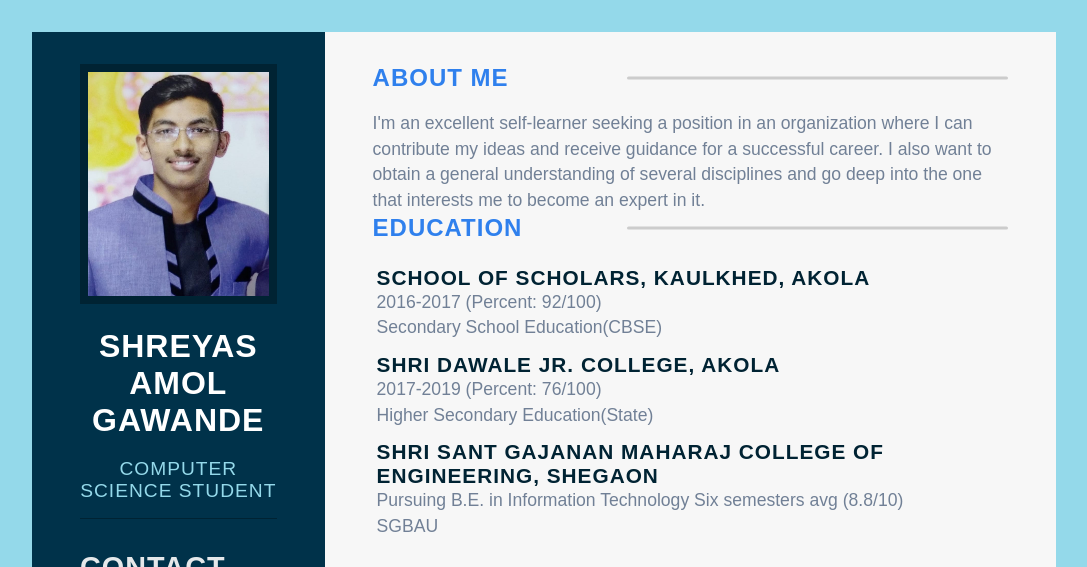
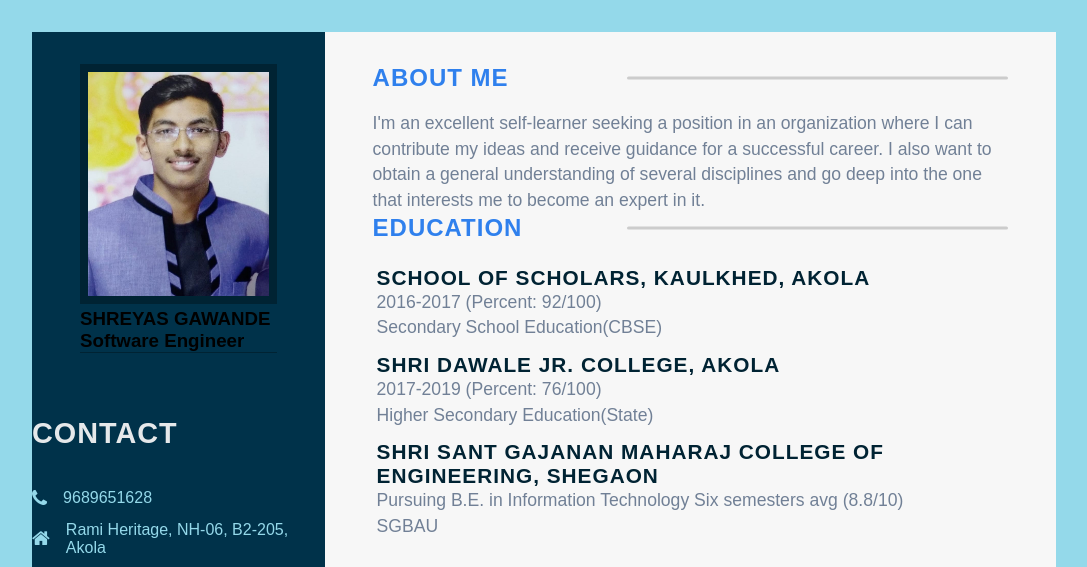
Before and after one commit to Strange10ARROW/HTML, a plain HTML site: page main.html in a window 1280 px wide. Shown: the top 567 px of the page, without its empty margins (96-1183 px from the left). Drawn offline with Linux system fonts and the light colour scheme.

Commit message:
don't know

```diff
--- a/main.html
+++ b/main.html
@@ -13,15 +13,20 @@
 
 <body>
     <main class="main-content">
-        <section class="left-section">
-            <div class="left-content">
-                <div class="profile">
-                    <div class="image">
-                        <img src="/images/Shreyas1.png">
-                    </div>
-                    <h2 class="name">Shreyas Amol Gawande</h2>
-                    <p class="career">Computer Science Student</p>
-                </div>
+    <section class="left-section">
+    <div class="left-content">
+    <div class="profile">
+    <div class="imgBox">
+    <img src="images/Shreyas1.png" alt=""/>
+    </div>
+    <div class="content">
+    <h3>
+    SHREYAS GAWANDE<br />
+    <span>Software Engineer</span>
+    </h3>
+    </div>
+    </div>
+    </div>
                 <div class="contact-info">
                     <h3 class="main-title">Contact</h3>
                     <ul>
```
